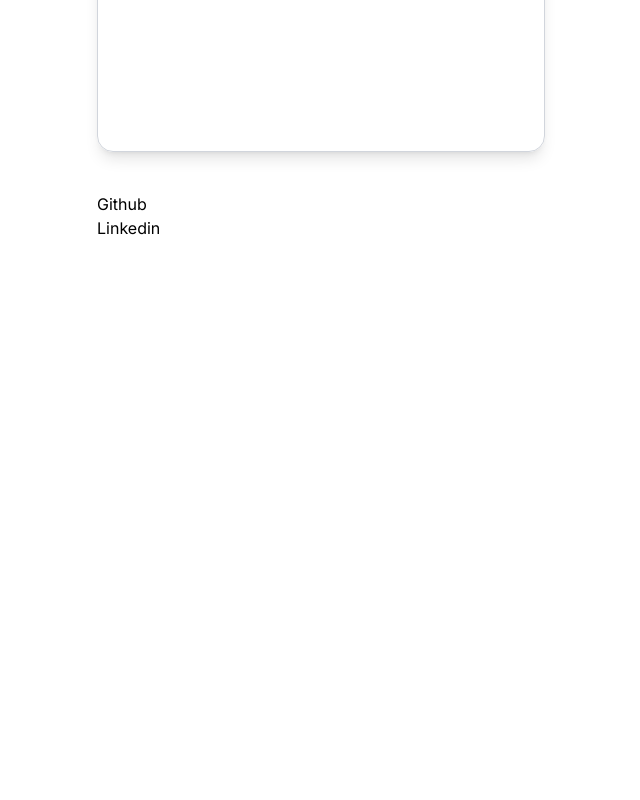
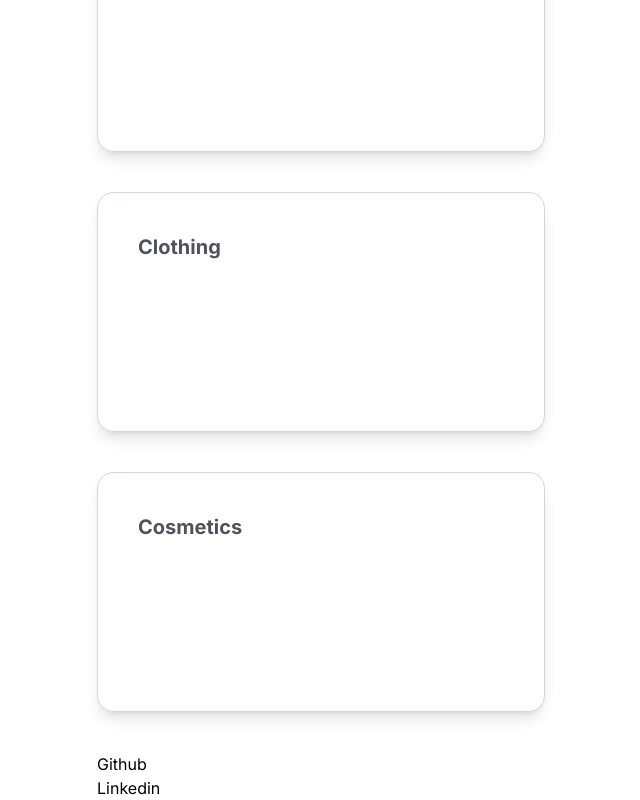
Before and after one commit to kishorekumargr/kishorekumargr, a Next.js app: page /projects in a window 1280 px wide. Shown: the part 1172-1972 px from the top of the page, without its empty margins (207-847 px from the left). Before the commit the page ends 1412 px from the top, so only its background shows below. Built offline with nearby package versions, Linux system fonts and the light colour scheme.

Commit message:
add: projects

```diff
--- a/app/projects/page.tsx
+++ b/app/projects/page.tsx
@@ -15,6 +15,12 @@ export default function Projects() {
         <div className="shadow-lg hover:shadow-xl mb-10 p-10 border border-gray-300 hover:border-gray-400 rounded-2xl w-md h-60">
           <p className="font-bold text-xl">Real Estate</p>
         </div>
+        <div className="shadow-lg hover:shadow-xl mb-10 p-10 border border-gray-300 hover:border-gray-400 rounded-2xl w-md h-60">
+          <p className="font-bold text-xl">Clothing</p>
+        </div>
+        <div className="shadow-lg hover:shadow-xl mb-10 p-10 border border-gray-300 hover:border-gray-400 rounded-2xl w-md h-60">
+          <p className="font-bold text-xl">Cosmetics</p>
+        </div>
       </div>
     </main>
   );
```
